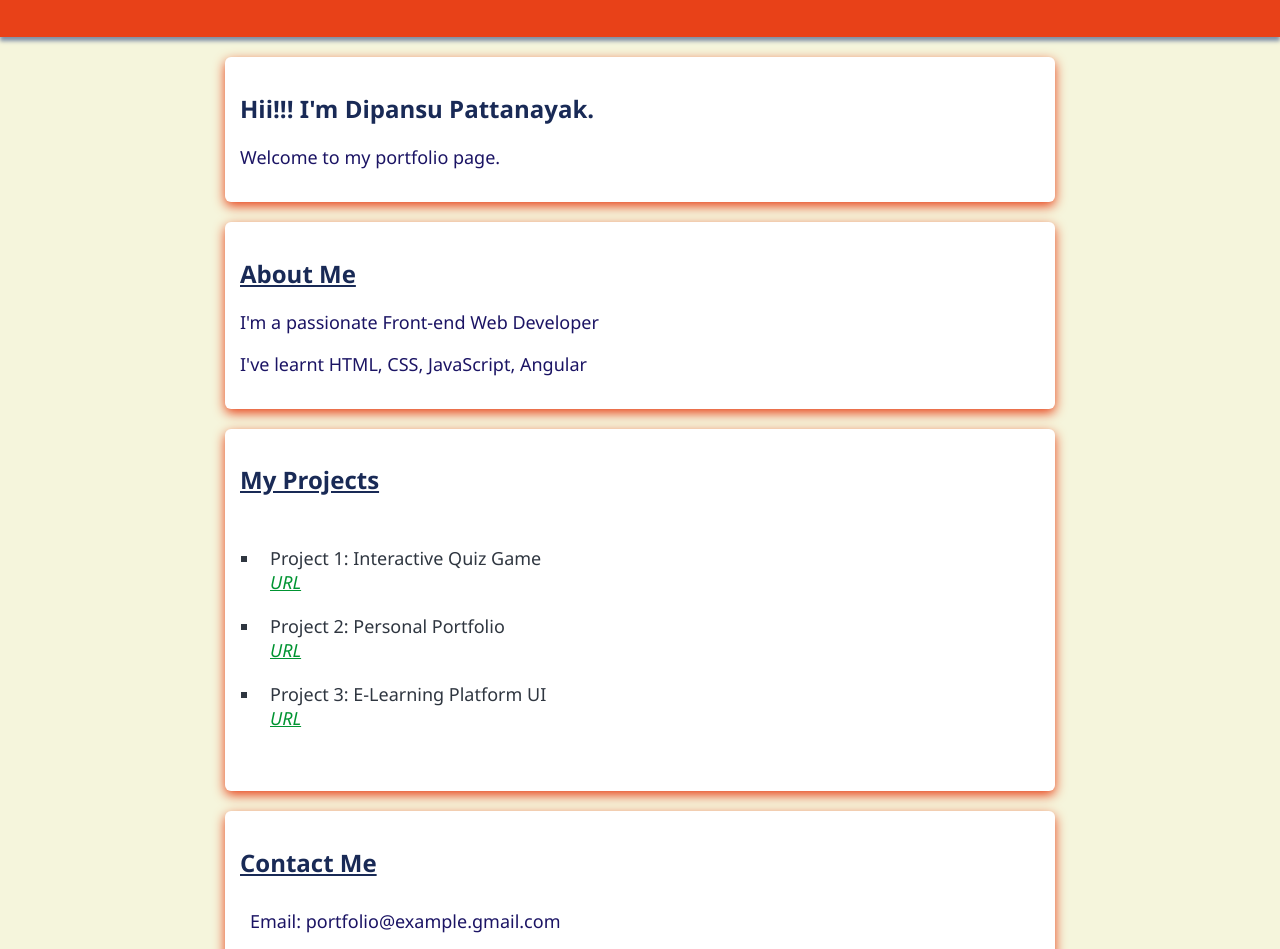
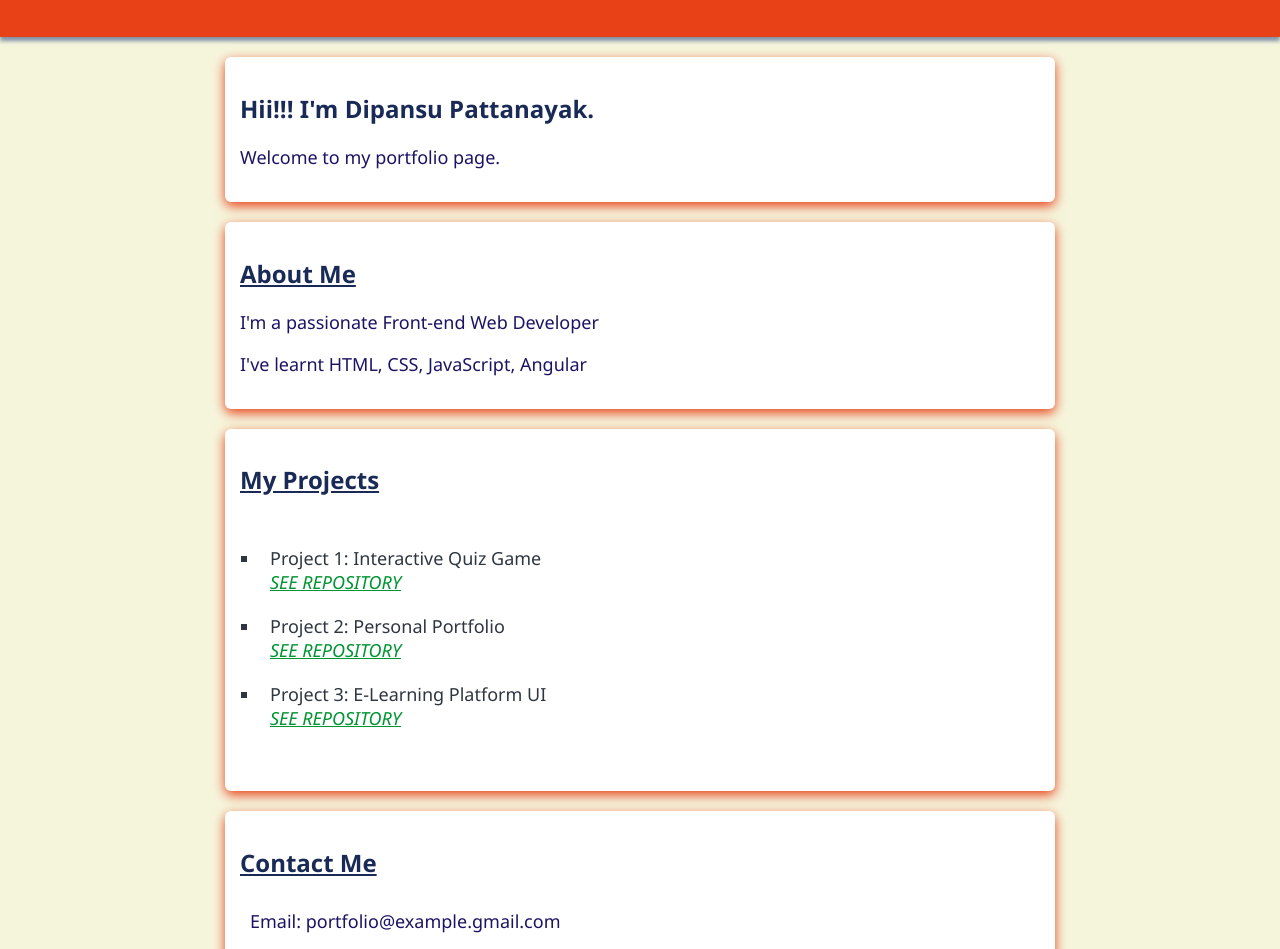
Before and after one commit to Dipansu088/MY-PERSONAL-PORTFOLIO, a plain HTML site: page index.html in a window 1280 px wide. Shown: the part 151-1100 px from the top of the page. Drawn offline with Linux system fonts and the light colour scheme.

Commit message:
index.html

```diff
--- a/index.html
+++ b/index.html
@@ -117,13 +117,13 @@
         <h2><u>My Projects</u></h2>
         <ul>
             <li>Project 1: Interactive Quiz Game <br>
-            <a href="https://github.com/Dipansu088/INTERACTIVE-QUIZ-GAME-using-JavaScript">URL</a></li>
+            <a href="https://github.com/Dipansu088/INTERACTIVE-QUIZ-GAME-using-JavaScript">SEE REPOSITORY</a></li>
 
             <li>Project 2: Personal Portfolio<br>
-            <a href="https://github.com/Dipansu088/MY-PERSONAL-PORTFOLIO">URL</a></li>
+            <a href="https://github.com/Dipansu088/MY-PERSONAL-PORTFOLIO">SEE REPOSITORY</a></li>
 
             <li>Project 3: E-Learning Platform UI<br>
-            <a href="https://github.com/Dipansu088/E-LEARNING-UI">URL</a></li>
+            <a href="https://github.com/Dipansu088/E-LEARNING-UI">SEE REPOSITORY</a></li>
 
         </ul>
     </section>
```
